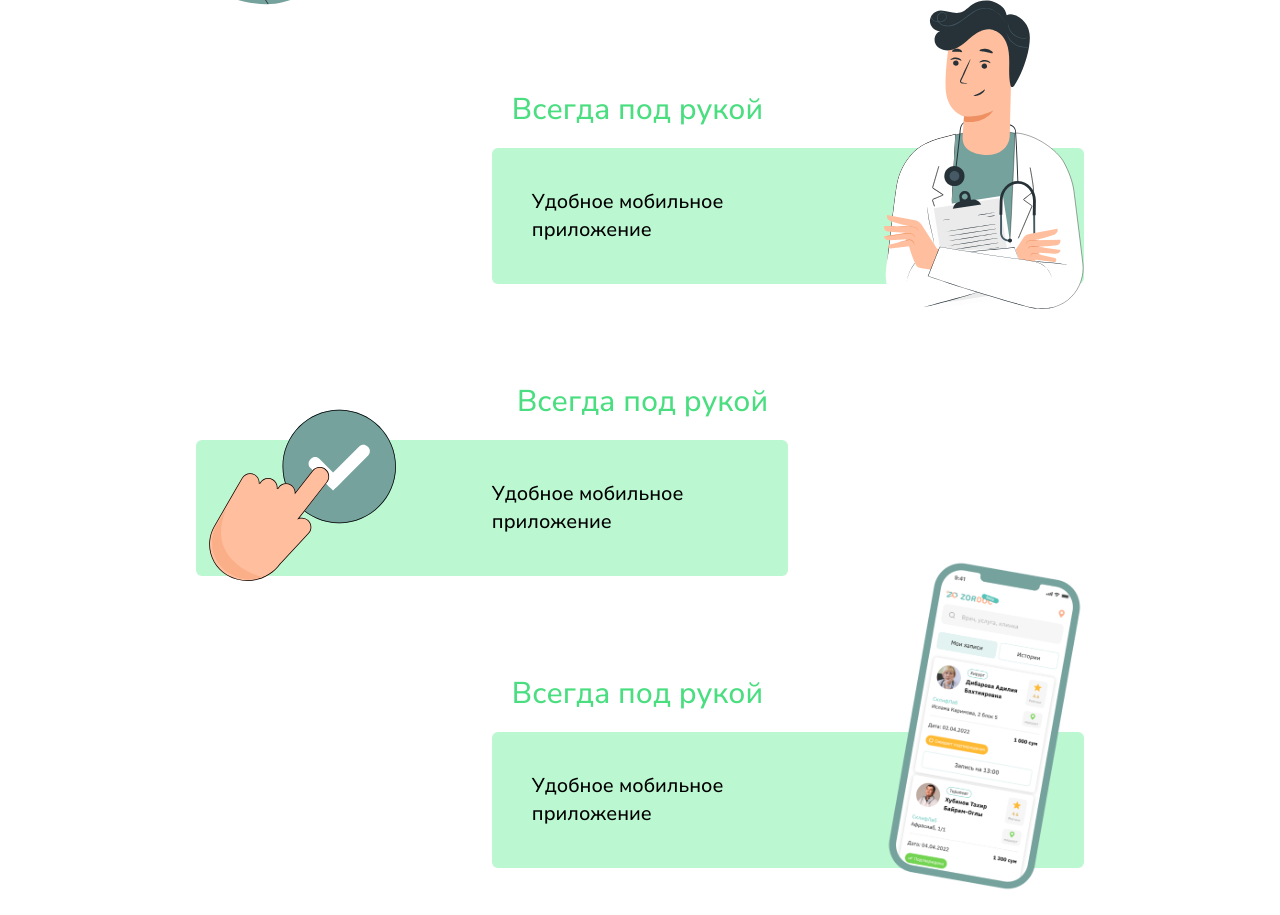
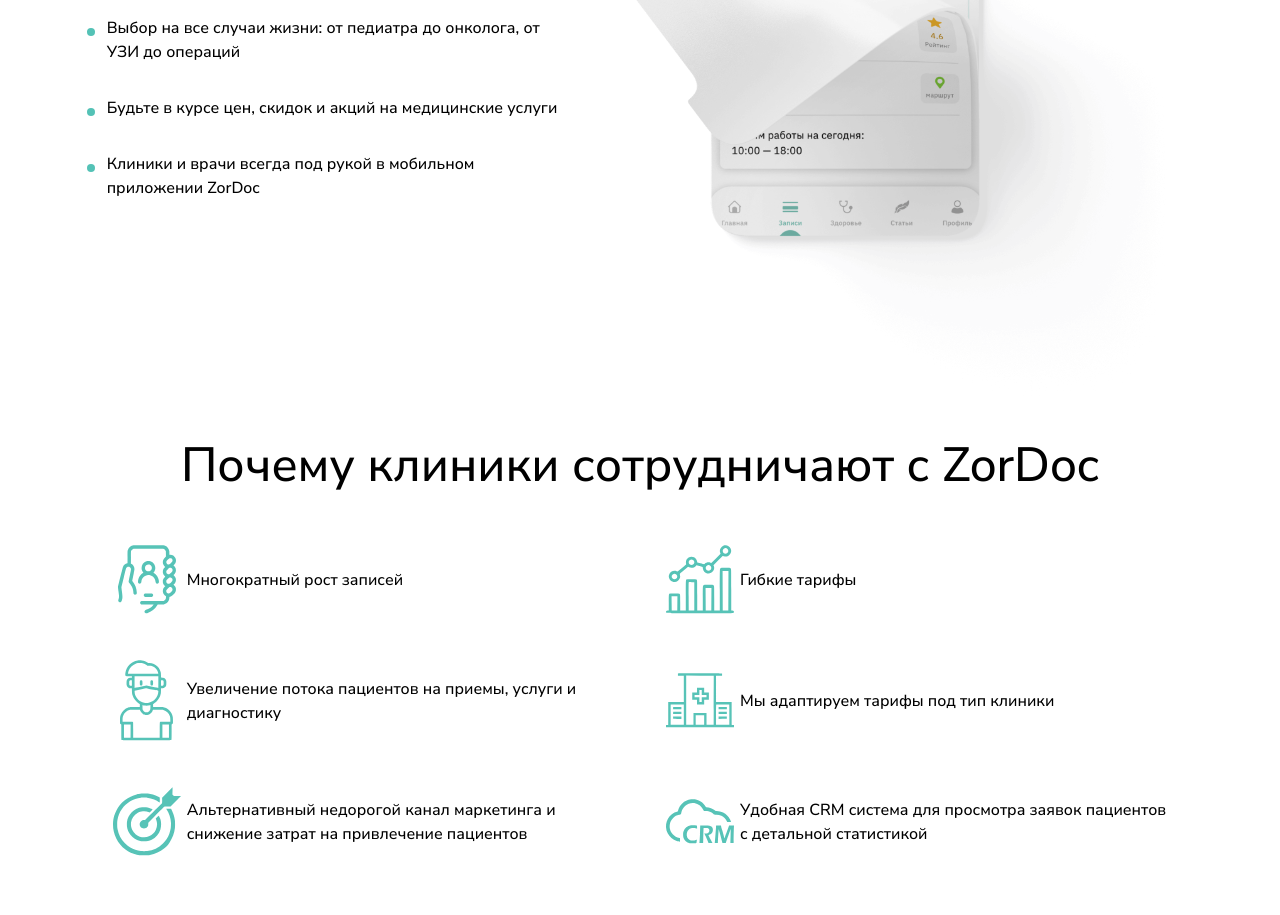
Before and after one commit to OybekDeveloper/avtowatt, a React (Vite) app: page / in a window 1280 px wide. Shown: the part 1240-2155 px from the top of the page. Built offline with nearby package versions, Linux system fonts and the light colour scheme.

Commit message:
finisfsadfsadfsfasdh

```diff
--- a/src/App.jsx
+++ b/src/App.jsx
@@ -58,12 +58,12 @@ function App() {
         <Main />
         {/* <Test />   */}
 
-        <Possibilities />
+        {/* <Possibilities /> */}
         {/* <Everything /> */}
-       {/* <Company /> */}
-      {/* <Services /> */}
-        {/* <Connects /> */}
-        {/* <Footer />  */}
+       <Company />
+      <Services />
+        <Connects />
+        <Footer />
       </div>
     </div>
   );
```
